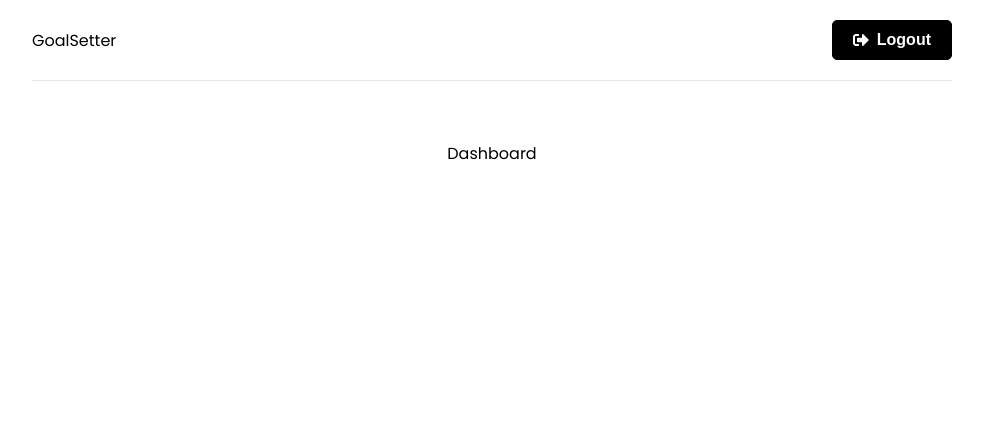
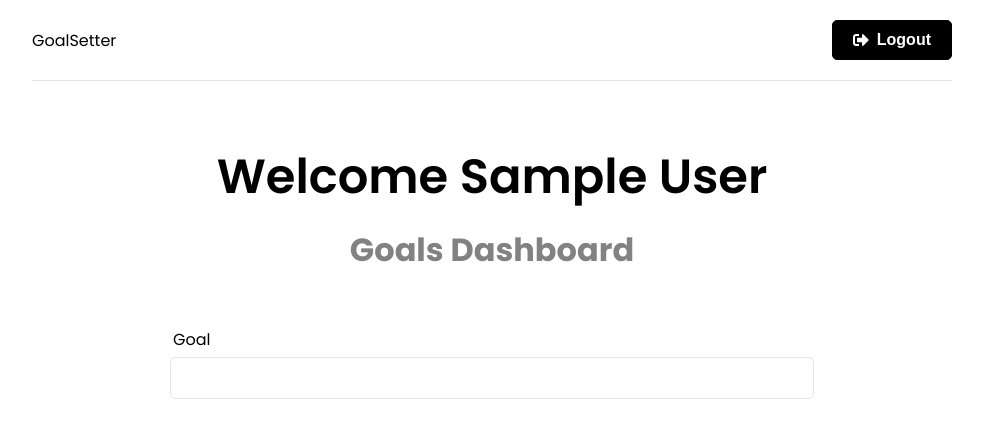
Before and after one commit to jaredgutkin/goalsetter-app, a React (Create React App) app in the folder frontend/: page / in a window 1280 px wide. Shown: the top 438 px of the page, without its empty margins (148-1131 px from the left). Built offline with nearby package versions, Linux system fonts and the light colour scheme; sample sign-in values are in the browser's storage.

Commit message:
goal form

```diff
--- /dev/null
+++ b/frontend/src/components/GoalForm.jsx
@@ -0,0 +1,23 @@
+import {useState} from 'react'
+import {useSelector, useDispatch} from 'react-redux'
+
+function GoalForm() {
+    const [text, setText] = useState('')
+    const onSubmit = e => {
+        e.preventDefault()
+    }
+
+  return (
+    <section className="form">
+        <form onSubmit={onSubmit}>
+            <div className="form-group">
+                <label htmlFor="text">Goal</label>
+                <input type="text" name='text' id='text' value={text}
+                onChange={(e) => setText(e.target.value)} />
+            </div>
+        </form>
+    </section>
+  )
+}
+
+export default GoalForm
--- a/frontend/src/pages/Dashboard.jsx
+++ b/frontend/src/pages/Dashboard.jsx
@@ -1,6 +1,7 @@
 import {useEffect} from 'react'
 import {useNavigate} from 'react-router-dom'
 import {useSelector} from 'react-redux'
+import GoalForm from '../components/GoalForm'
 
 function Dashboard() {
 
@@ -15,7 +16,14 @@
   }, [user, navigate])
 
   return (
-    <div>Dashboard</div>
+    <>
+    <section className="heading">
+      <h1>Welcome {user && user.name}</h1>
+      <p>Goals Dashboard</p>
+    </section>
+
+    <GoalForm />
+    </>
   )
 }
 
```
